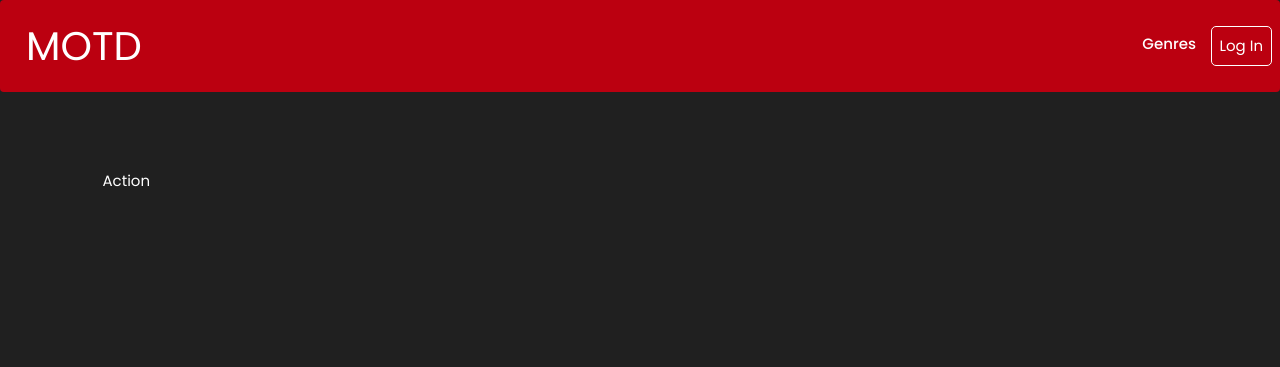
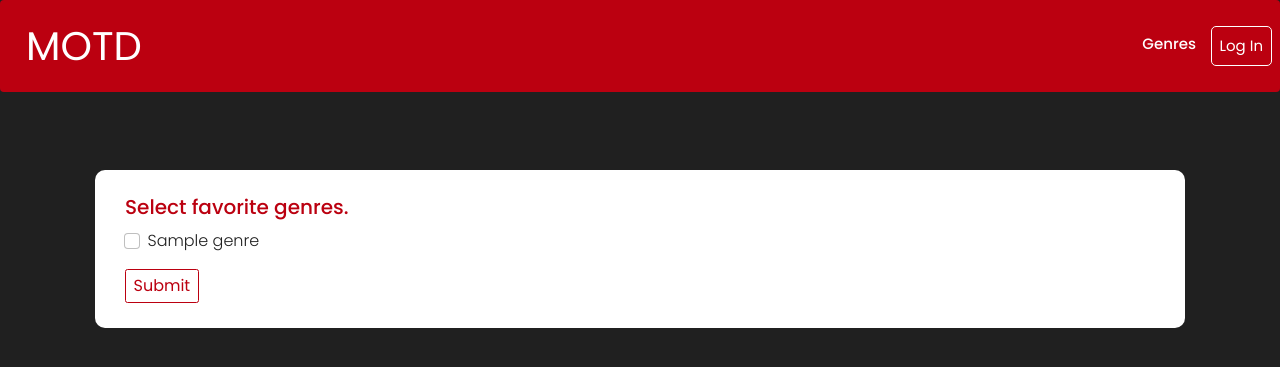
Before and after one commit to peterken674/movie, a Flask app: template app/templates/genres.html in a window 1280 px wide. Shown: the top 367 px of the page. Run offline with Flask 2, Linux system fonts and the light colour scheme; the template is opened without the code that fills it: most values are stand-ins (such as "Sample title", 1, 10 or a date in 2020); some libraries are stand-ins or nearby versions.

Commit message:
Complete get genres form.

```diff
--- a/app/static/css/style.css
+++ b/app/static/css/style.css
@@ -212,6 +212,38 @@ body a:hover {
 }
 
 .genre-name {
+  font-size: 2rem;
+  font-weight: 500;
+}
+
+.form-check {
   font-size: 1.5rem;
 }
+
+#genresSubmit {
+  color: #bb0010;
+  font-size: 1.6rem;
+  outline-color: #bb0010;
+  border-color: #bb0010;
+}
+
+#genresSubmit:hover {
+  background-color: #bb0010;
+  color: white;
+}
+
+.form-div {
+  background-color: white;
+  border-radius: 1rem;
+  color: #202020;
+}
+
+.form-div label {
+  font-size: 1.6rem;
+  font-weight: 300;
+}
+
+.form-div h2 {
+  color: #bb0010;
+}
 /*# sourceMappingURL=style.css.map */
--- a/app/static/css/style.scss
+++ b/app/static/css/style.scss
@@ -188,5 +188,32 @@ body {
 
 // Genres
 .genre-name{
+    font-size: 2rem;
+    font-weight: 500;
+}
+.form-check{
     font-size: 1.5rem;
 }
+#genresSubmit{
+    color: $primary-color;
+    font-size: 1.6rem;
+    outline-color: $primary-color;
+    border-color: $primary-color;
+    &:hover{
+        background-color: $primary-color;
+        color: white;
+    }
+}
+
+.form-div{
+    background-color: white;
+    border-radius: 1rem;
+    color: $darks;
+    label{
+        font-size: 1.6rem;
+        font-weight: 300;
+    }
+    h2{
+        color: $primary-color;
+    }
+}
--- a/app/templates/genres.html
+++ b/app/templates/genres.html
@@ -7,9 +7,21 @@
         <div class="card-body">
             <div class="row">
 
-                <ul class="col-md-4">
-                    <li style="list-style-type: none;" class="genre-name"><a href="#">Action</a></li>
-                </ul>
+                <div class="form-div p-4">
+                    <form class="col-md-4" method="POST" action="/genres">
+                        <h2 class="my-3">Select favorite genres.</h2>
+                        {% for genre in genres %}
+                        <div class="form-check">
+                            <label class="form-check-label">
+                                <input type="checkbox" class="form-check-input" name="fav_genres"
+                                    value="{{ genre['id']}}">
+                                {{ genre['name'] }}
+                            </label>
+                        </div>
+                        {% endfor %}
+                        <button type="submit" class="btn btn-outline-primary my-3" id="genresSubmit">Submit</button>
+                    </form>
+                </div>
 
             </div>
         </div>
--- a/config.py
+++ b/config.py
@@ -5,6 +5,10 @@ class Config:
     General configuration parent class
     '''
     MOVIE_API_BASE_URL = 'https://api.themoviedb.org/3/movie/{}?api_key={}'
+    GENRES_URL ='https://api.themoviedb.org/3/genre/movie/list?api_key={}'
+
+
+
     MOVIE_API_KEY = os.environ.get('MOVIE_API_KEY')
     SECRET_KEY = os.environ.get('SECRET_KEY')
 
```
Also changed, not shown: app/main/views.py (+15 -4 lines), app/models.py (+20 -0 lines), app/requests.py (+27 -2 lines), 1 other file.
